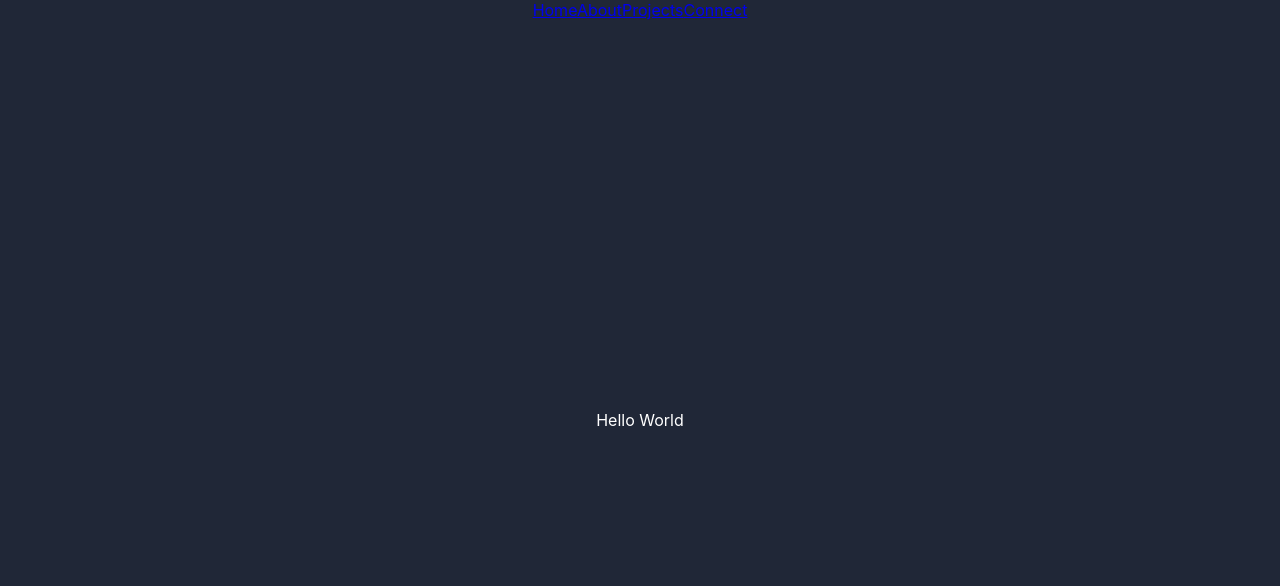
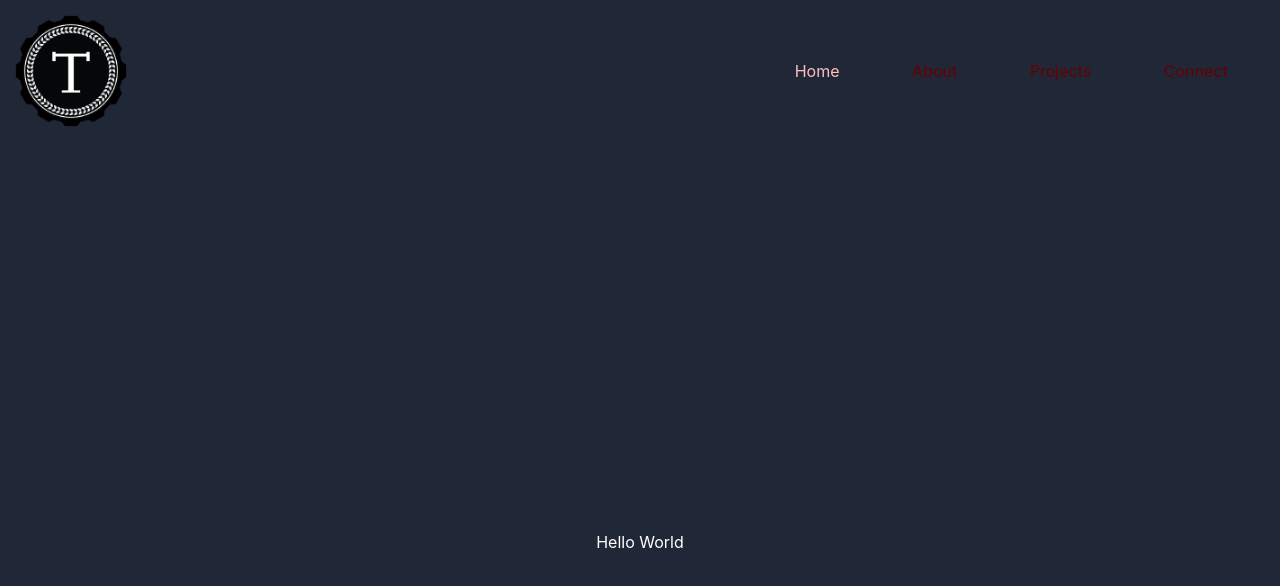
Before and after one commit to danalchapman/portfolio, a React (Create React App) app: page / in a window 1280 px wide. Shown: the top 586 px of the page. Built offline with nearby package versions, Linux system fonts and the light colour scheme.

Commit message:
Stylize nav

```diff
--- a/src/Components/Nav/Nav.css
+++ b/src/Components/Nav/Nav.css
@@ -1,4 +1,27 @@
 .nav-container {
     background-color: #202737;
-    text-align: center;
+    display: flex;
+    justify-content: space-between;
+    padding: .5rem;
 }
+
+.nav-logo {
+    width: 10%;
+}
+
+.nav-links {
+    align-items: center;
+    display: flex;
+    justify-content: space-around;
+    padding: .5rem;
+    width: 40%;
+}
+
+.inactive {
+    color: #660000;
+    text-decoration: none;
+}
+
+.active {
+    color: #ffbfbf;
+}
--- a/src/Components/Nav/Nav.js
+++ b/src/Components/Nav/Nav.js
@@ -1,13 +1,18 @@
-import { Link } from 'react-router-dom'
+import { NavLink } from 'react-router-dom'
 import './Nav.css'
+
+const logo = require('../../Assets/7934292.png')
 
 export const Nav = () => {
     return (
         <nav className='nav-container'>
-            <Link to='/'>Home</Link>
-            <Link to='/about'>About</Link>
-            <Link to='/projects'>Projects</Link>
-            <Link to='/connect'>Connect</Link>
+            <img src={logo} alt='logo'className='nav-logo'/>
+            <div className='nav-links'>
+                <NavLink className='inactive' to='/'>Home</NavLink>
+                <NavLink className='inactive' to='/about'>About</NavLink>
+                <NavLink className='inactive' to='/projects'>Projects</NavLink>
+                <NavLink className='inactive' to='/connect'>Connect</NavLink>
+            </div>
         </nav>
     )
 }
```
Also changed, not shown: src/Assets/7934292.png (added).
